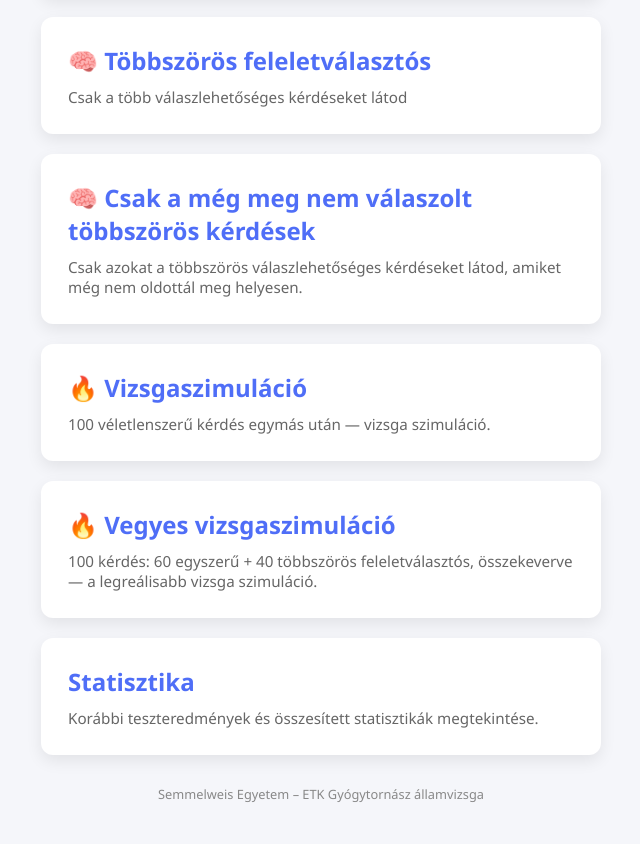
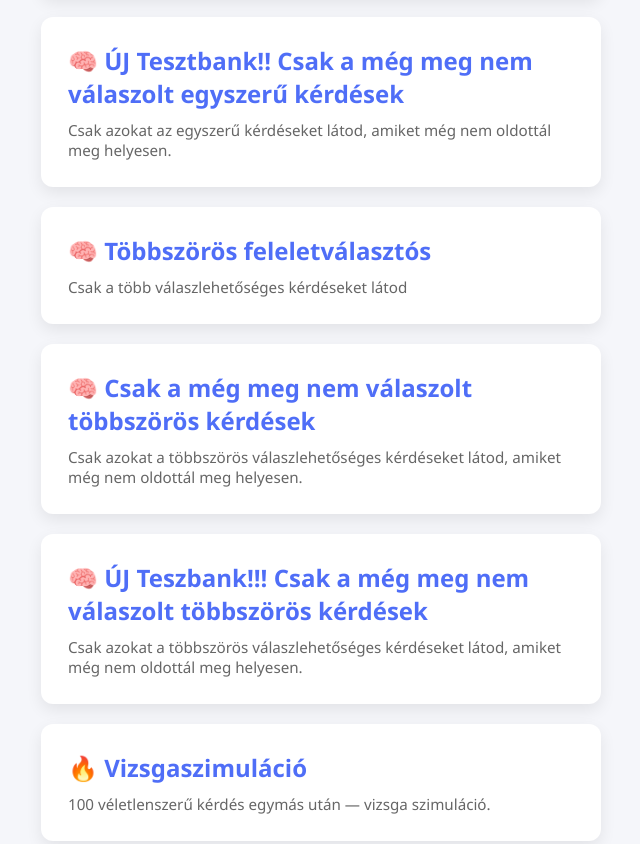
Before and after one commit to tamasantalmark/Allamvizsga, a website: page public/index.html in a window 1280 px wide. Shown: the part 479-1323 px from the top of the page, without its empty margins (319-959 px from the left). Drawn offline with Linux system fonts and the light colour scheme.

Commit message:
uj db az uj kerdeseknek + felület

```diff
--- a/public/index.html
+++ b/public/index.html
@@ -108,6 +108,13 @@
         </p>
       </div>
 
+      <div class="menu-card" onclick="go('meg-nem-valaszolt_uj.html')">
+        <h2>🧠 ÚJ Tesztbank!! Csak a még meg nem válaszolt egyszerű kérdések</h2>
+        <p>
+          Csak azokat az egyszerű kérdéseket látod, amiket még nem oldottál meg helyesen.
+        </p>
+      </div>
+
       <div class="menu-card" onclick="go('tobbszoros.html')">
         <h2>🧠 Többszörös feleletválasztós</h2>
         <p>
@@ -117,6 +124,13 @@
 
       <div class="menu-card" onclick="go('tobbszoros-nem-valaszolt.html')">
         <h2>🧠 Csak a még meg nem válaszolt többszörös kérdések</h2>
+        <p>
+          Csak azokat a többszörös válaszlehetőséges kérdéseket látod, amiket még nem oldottál meg helyesen.
+        </p>
+      </div>
+
+      <div class="menu-card" onclick="go('tobbszoros-nem-valaszolt_uj.html')">
+        <h2>🧠 ÚJ Teszbank!!! Csak a még meg nem válaszolt többszörös kérdések</h2>
         <p>
           Csak azokat a többszörös válaszlehetőséges kérdéseket látod, amiket még nem oldottál meg helyesen.
         </p>
```
